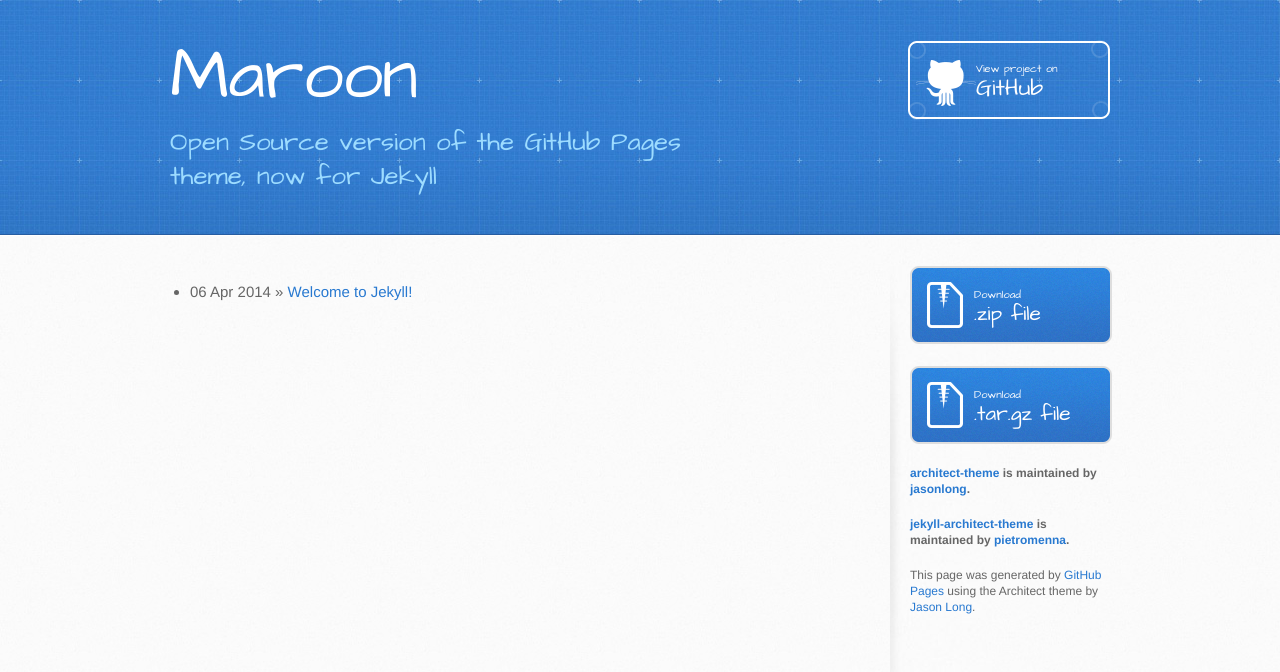
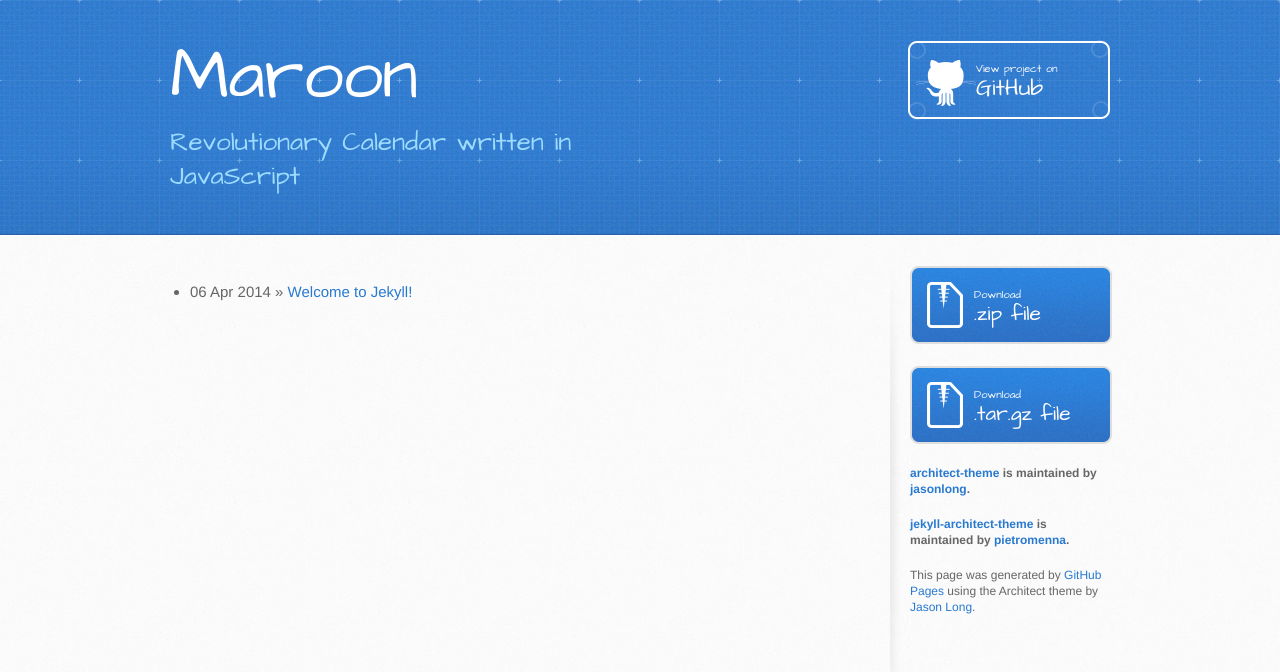
Before and after one commit to JannicBeck/maroon, a Jekyll site: the page built from index.html, in a window 1280 px wide. Shown: the top 672 px of the page. Built offline with Jekyll 4.4.1, drawn with Linux system fonts in a browser that asks for light colours; Markdown is read by kramdown in place of the engine named in the settings.

Commit message:
changed default layout

```diff
--- a/_layouts/default.html
+++ b/_layouts/default.html
@@ -20,8 +20,8 @@
     <header>
       <div class="inner">
         <h1> {{ site.name }} </h1>
-        <h2>Open Source version of the GitHub Pages theme, now for Jekyll</h2>
-        <a href="https://github.com/pietromenna/jekyll-architect-theme" class="button"><small>View project on</small> GitHub</a>
+        <h2>Revolutionary Calendar written in JavaScript</h2>
+        <a href="https://github.com/Jb300/maroon" class="button"><small>View project on</small> GitHub</a>
       </div>
     </header>
 
@@ -34,11 +34,11 @@
         </section>
 
         <aside id="sidebar">
-          <a href="https://github.com/pietromenna/jekyll-architect-theme/archive/master.zip" class="button">
+          <a href="https://github.com/Jb300/maroon/archive/master.zip" class="button">
             <small>Download</small>
             .zip file
           </a>
-          <a href="https://github.com/pietromenna/jekyll-architect-theme/archive/master.tar.gz" class="button">
+          <a href="https://github.com/Jb300/maroon/archive/master.tar.gz" class="button">
             <small>Download</small>
             .tar.gz file
           </a>
```
